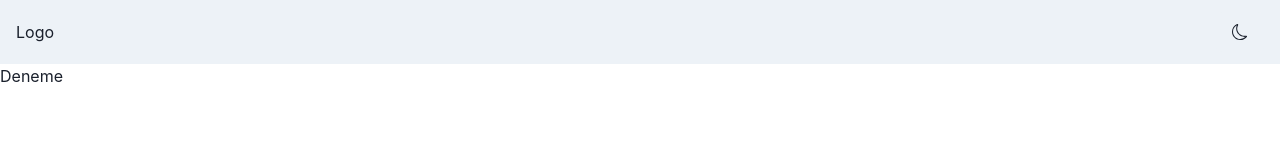
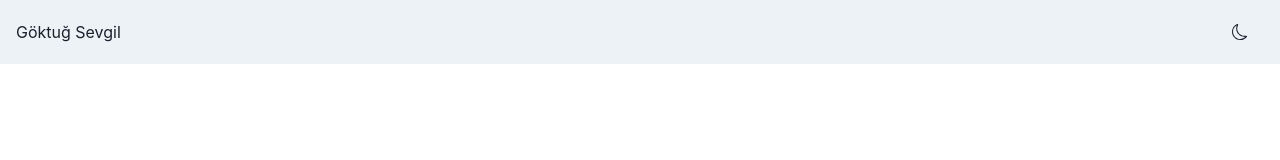
Before and after one commit to goktugs/googlemap-project, a Next.js app: page / in a window 1280 px wide. Shown: the top 160 px of the page. Built offline with nearby package versions, Linux system fonts and the light colour scheme.

Commit message:
chore: small changes

```diff
--- a/src/components/header/index.tsx
+++ b/src/components/header/index.tsx
@@ -1,18 +1,10 @@
 import {
-  Avatar,
   Box,
   Button,
-  Center,
   Flex,
-  Menu,
-  MenuButton,
-  MenuDivider,
-  MenuItem,
-  MenuList,
   Stack,
   useColorMode,
   useColorModeValue,
-  useDisclosure,
 } from "@chakra-ui/react";
 import React from "react";
 
@@ -23,7 +15,7 @@ export default function Header() {
   return (
     <Box bg={useColorModeValue("gray.100", "gray.900")} px={4}>
       <Flex h={16} alignItems={"center"} justifyContent={"space-between"}>
-        <Box>Logo</Box>
+        <Box>Göktuğ Sevgil</Box>
 
         <Flex alignItems={"center"}>
           <Stack direction={"row"} spacing={7}>
--- a/src/pages/index.tsx
+++ b/src/pages/index.tsx
@@ -1,6 +1,6 @@
 import Head from "next/head";
 import { Inter } from "next/font/google";
-import { Box, Text } from "@chakra-ui/react";
+import { Box, Center, SimpleGrid, Text } from "@chakra-ui/react";
 
 const inter = Inter({ subsets: ["latin"] });
 
@@ -12,9 +12,9 @@ export default function Home() {
         <meta name="description" content="Generated by create next app" />
         <meta name="viewport" content="width=device-width, initial-scale=1" />
       </Head>
-      <Box>
-        <Text>Deneme</Text>
-      </Box>
+      <Center>
+        <SimpleGrid columns={2} spacing={10}></SimpleGrid>
+      </Center>
     </>
   );
 }
```
